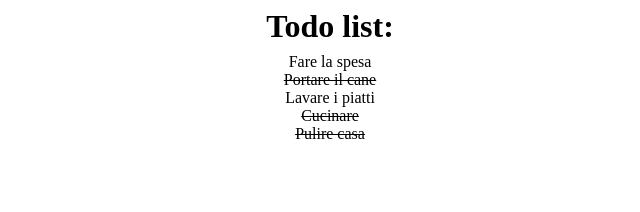
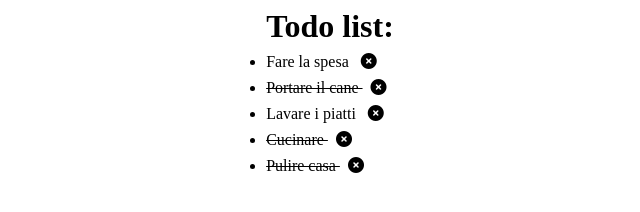
Before and after one commit to PaoloMarzocchi/vue-todolist, a plain HTML site: page index.html in a window 1280 px wide. Shown: the whole page, without its empty margins (310-950 px from the left). Drawn offline with nearby package versions, Linux system fonts and the light colour scheme.

Commit message:
add working remove button near every list element

```diff
--- a/assets/css/style.css
+++ b/assets/css/style.css
@@ -5,18 +5,25 @@
 }
 
 h1{
-    text-align: center;
     margin: 0.5rem 0;
 }
 
-
-ul{
-    text-align: center;
+li{
+    margin: 0.5rem 0;
 }
 
+i{
+    margin-left: 0.5rem;
+    cursor: pointer;
+}
 
 /* Utilities */
 
 .checked{
     text-decoration: line-through;
 }
+
+.container{
+    width: fit-content;
+    margin: 0 auto;
+}
--- a/assets/js/main.js
+++ b/assets/js/main.js
@@ -3,7 +3,7 @@ const { createApp } = Vue
 createApp({
     data() {
         return {
-            todolist: [
+            todoList: [
                 {
                     text: 'Fare la spesa',
                     done: false,
@@ -26,5 +26,10 @@ createApp({
                 },
             ]
         }
+    },
+    methods: {
+        removeTodo(index){
+            this.todoList.splice(index,1)
+        }
     }
 }).mount('#app')
--- a/index.html
+++ b/index.html
@@ -5,16 +5,21 @@
     <meta charset="UTF-8">
     <meta name="viewport" content="width=device-width, initial-scale=1.0">
     <title>Todo list</title>
+    <link rel="stylesheet" href="https://cdnjs.cloudflare.com/ajax/libs/font-awesome/6.5.1/css/all.min.css" integrity="sha512-DTOQO9RWCH3ppGqcWaEA1BIZOC6xxalwEsw9c2QQeAIftl+Vegovlnee1c9QX4TctnWMn13TZye+giMm8e2LwA==" crossorigin="anonymous" referrerpolicy="no-referrer" />
     <link rel="stylesheet" href="./assets/css/style.css">
 </head>
 
 <body>
 
     <div id="app">
+        <div class="container">
         <h1>Todo list:</h1>
         <ul>
-            <li :class="todo.done ? 'checked' : ''" v-for="todo in todolist">{{todo.text}}</li>
+            <li :class="todo.done ? 'checked' : ''" v-for="(todo,index) in todoList">{{todo.text}}
+                <i class="fa-solid fa-circle-xmark" @click="removeTodo(index)"></i>
+            </li>
         </ul>
+    </div>
     </div>
 
 
```
